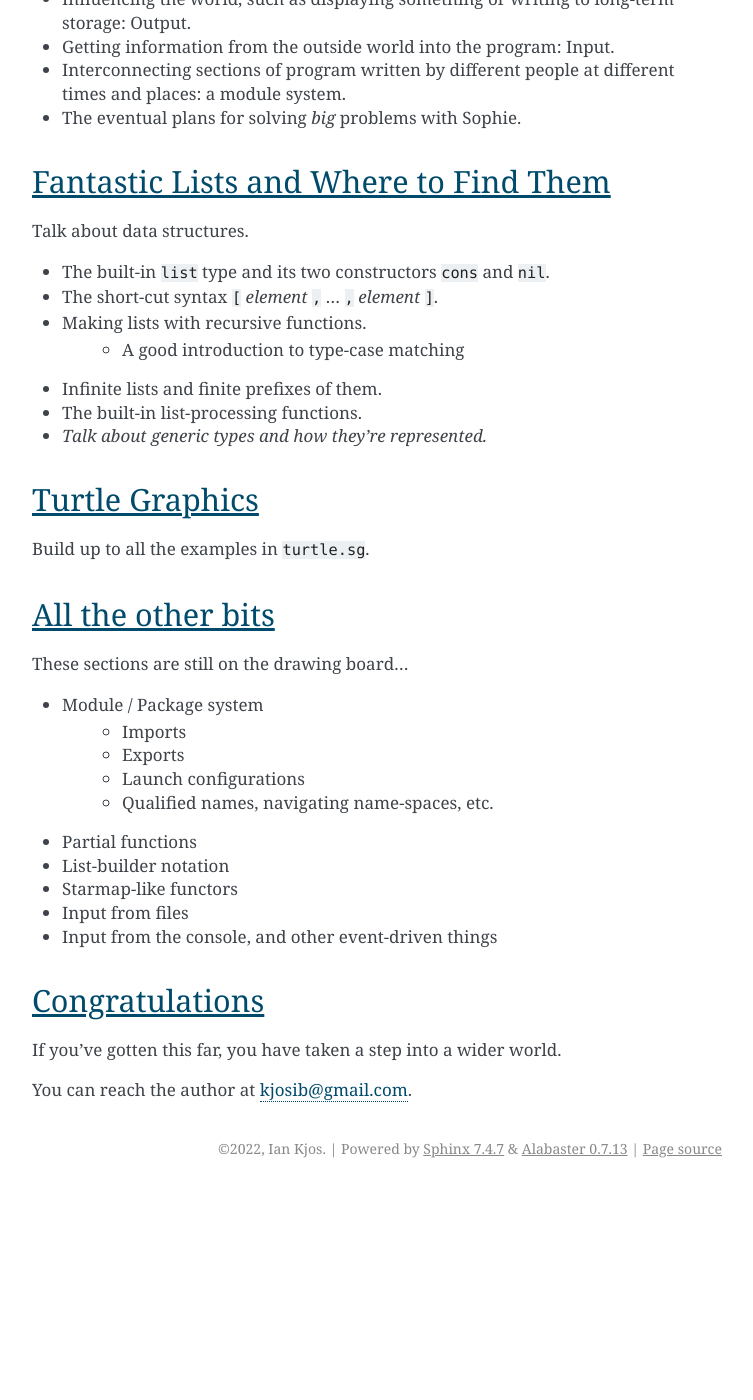
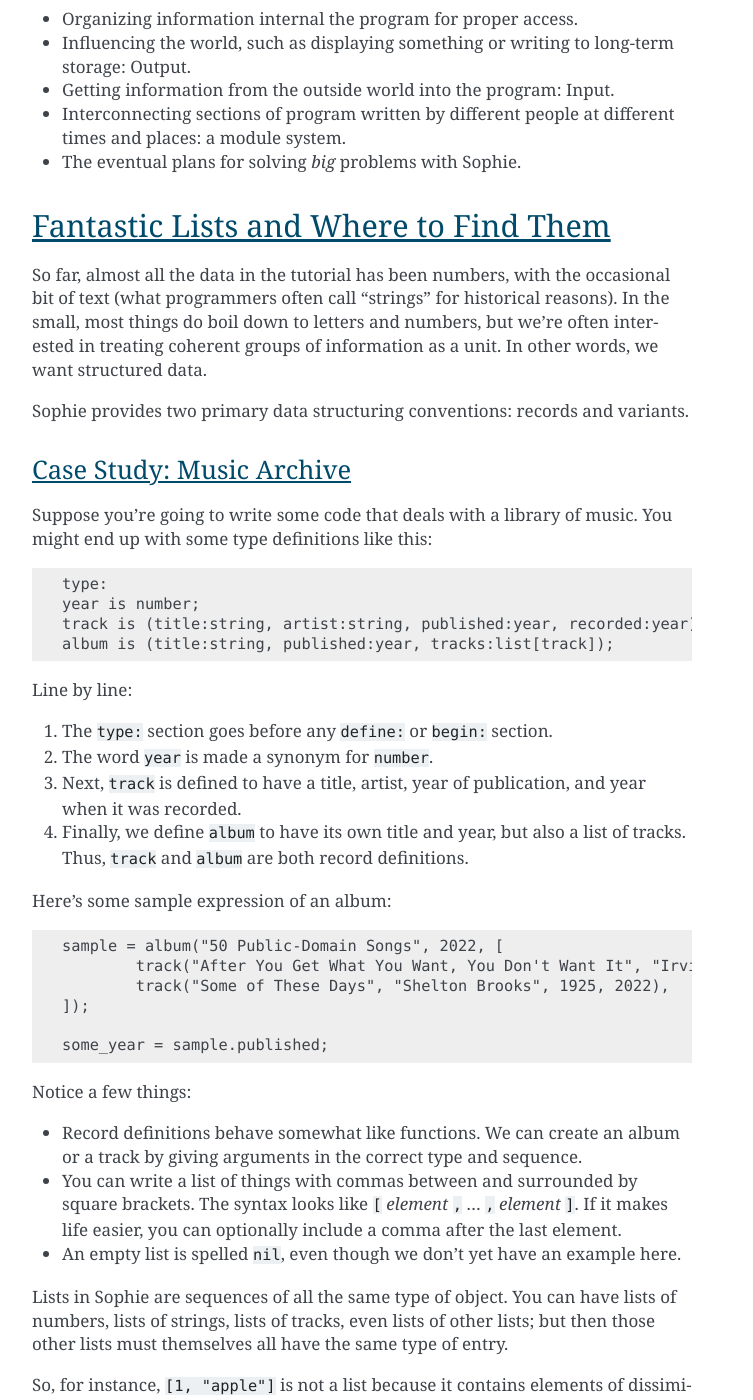
Before and after one commit to kjosib/sophie, a Sphinx documentation site: the page built from docs/learn.rst, in a window 1280 px wide and 1400 px high, scrolled down 9265 px. Shown: the whole window, without its empty margins (388-1141 px from the left). Built offline with Sphinx 7.4.7, drawn with Linux system fonts in a browser that asks for light colours; before the commit the page ends 10453 px from its top, so only the background shows below that; some of the changed text lies outside the part shown.

Commit message:
more docs

```diff
--- a/docs/index.rst
+++ b/docs/index.rst
@@ -19,6 +19,7 @@ Sophie is a call-by-need strong-inferred-type language named for French mathemat
    reference
    goals
    contributing
+   future
 
 .. note::
    Sophie is not yet a complete system. If you're feeling adventurous, read on.
--- a/docs/learn.rst
+++ b/docs/learn.rst
@@ -401,16 +401,112 @@ We've yet to tackle:
 Fantastic Lists and Where to Find Them
 --------------------------------------------
 
-Talk about data structures.
+So far, almost all the data in the tutorial has been numbers,
+with the occasional bit of text (what programmers often call "strings" for historical reasons).
+In the small, most things do boil down to letters and numbers,
+but we're often interested in treating coherent groups of information as a unit.
+In other words, we want structured data.
 
-* The built-in ``list`` type and its two constructors ``cons`` and ``nil``.
-* The short-cut syntax ``[`` *element* ``,`` ... ``,`` *element* ``]``.
-* Making lists with recursive functions.
-    * A good introduction to type-case matching
+Sophie provides two primary data structuring conventions: records and variants.
+
+Case Study: Music Archive
+..........................
+
+Suppose you're going to write some code that deals with a library of music.
+You might end up with some type definitions like this::
+
+	type:
+	year is number;
+	track is (title:string, artist:string, published:year, recorded:year);
+	album is (title:string, published:year, tracks:list[track]);
+
+Line by line:
+
+1. The ``type:`` section goes before any ``define:`` or ``begin:`` section.
+2. The word ``year`` is made a synonym for ``number``.
+3. Next, ``track`` is defined to have a title, artist, year of publication, and year when it was recorded.
+4. Finally, we define ``album`` to have its own title and year, but also a list of tracks.
+   Thus, ``track`` and ``album`` are both record definitions.
+
+Here's some sample expression of an album::
+
+	sample = album("50 Public-Domain Songs", 2022, [
+		track("After You Get What You Want, You Don't Want It", "Irving Berlin", 1925, 2021),
+		track("Some of These Days", "Shelton Brooks", 1925, 2022),
+	]);
+
+	some_year = sample.published;
+
+Notice a few things:
+
+* Record definitions behave somewhat like functions.
+  We can create an album or a track by giving arguments in the correct type and sequence.
+* You can write a list of things with commas between and surrounded by square brackets.
+  The syntax looks like ``[`` *element* ``,`` ... ``,`` *element* ``]``.
+  If it makes life easier, you can optionally include a comma after the last element.
+* An empty list is spelled ``nil``, even though we don't yet have an example here.
+
+Lists in Sophie are sequences of all the same type of object. You can have lists of numbers,
+lists of strings, lists of tracks, even lists of other lists;
+but then those other lists must themselves all have the same type of entry.
+
+So, for instance, ``[1, "apple"]`` is not a list because it contains elements of dissimilar type.
+
+You can also make lists one element at a time, using the ``cons`` constructor.
+These are two ways to write the exact same list::
+
+	begin:
+		cons(1, cons(2, cons(3, nil)));
+		[1, 2, 3];
+	end.
+
+Obviously the second way is much preferable for many cases,
+but when you're composing lists functionally it's handy to have the other.
+
+Now, you might be wondering how to get at data in lists.
+This is a good time to look at the code for the ``map`` built-in function::
+
+	map(fn, xs) = case xs:
+		nil -> nil;
+		cons -> cons(fn(xs.head), map(fn, xs.tail));
+	esac;
+
+How to explain this? On two levels: what it does, and how it works.
+
+* ``map`` takes a function (from type A to type B, let's say) and a ``list[A]``;
+  and produces from these a ``list[B]`` by applying the function to each element in succession.
+
+* ``map`` works by deconstructing each ``cons``, applying the function to the head, and constructing a new ``cons``.
+  Naturally when it finds ``nil`` it's done.
+
+For context, let's look at the definition of ``list``::
+
+	list[x] is case:
+		 cons(head:x, tail:list[x]);
+		 nil;
+	esac;
+
+So, every ``list`` is *either* a ``cons`` or an empty-list (called ``nil``.)
+We call ``cons`` and ``nil`` the two constructors of ``list``.
+We *define* ``list`` with a ``case`` construction, and we *take apart* a ``list`` with a ``case`` construction.
+
+Note that we don't *just* define ``list``. We actually define ``list[x]``.
+The ``x`` is a placeholder for some other type: the element-type for any given list.
+It works sort of like the argument to aa function: you can supply whatever ``x`` you need when you need it.
+We go on to use ``x`` in the definition of the ``cons`` constructor.
+
+Getting back to ``map``:
+The phrase ``case xs:`` says we've got a different answer depending on which constructor ``xs`` is built with.
+In the outer function body, ``xs`` is known only to be a ``list``,
+but within the ``cons ->`` branch, ``xs`` certainly has the subtype of ``cons``,
+so we can access ``xs.head`` and ``xs.tail`` only within that branch.
+
+
+
+*Talk about:*
+
 * Infinite lists and finite prefixes of them.
 * The built-in list-processing functions.
-
-* *Talk about generic types and how they're represented.*
 
 Turtle Graphics
 ----------------
```
Also changed, not shown: docs/future.rst (added, +308 -0 lines).
